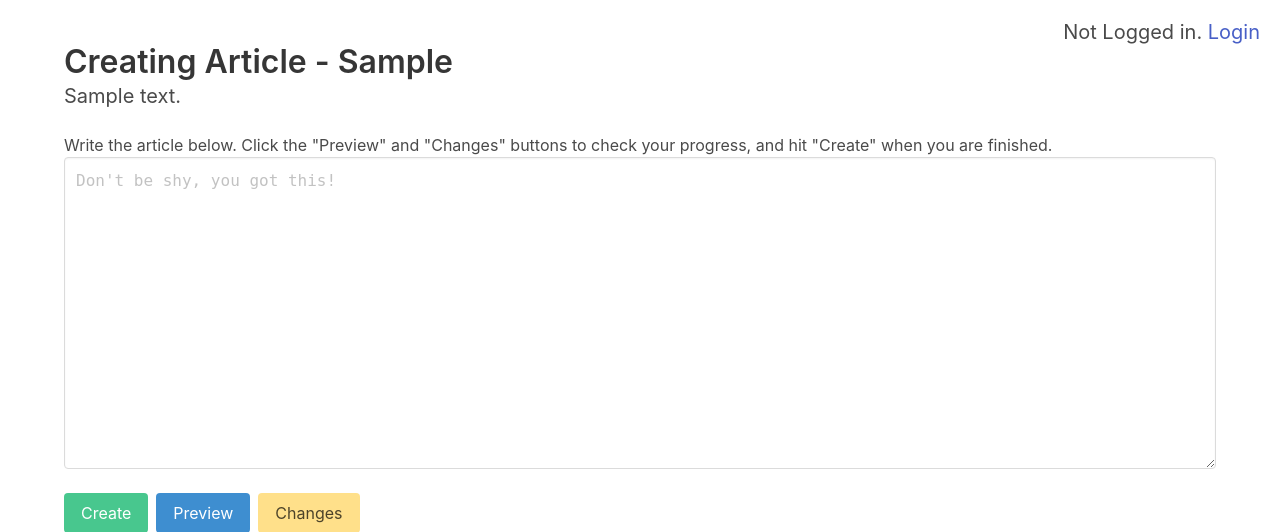
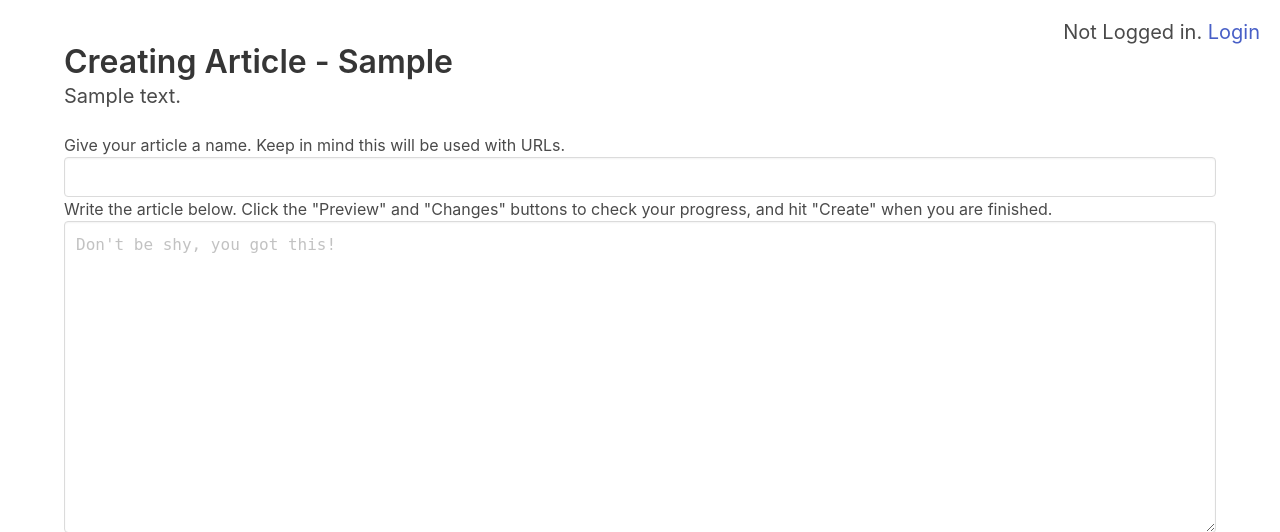
Before and after one commit to zack256/anaximander, a Flask app: template templates/create_article.html in a window 1280 px wide. Shown: the top 532 px of the page. Run offline with Flask 2, Linux system fonts and the light colour scheme; the template is opened without the code that fills it: values that come from a table or form of the project are taken from there, others are empty; tables that the repository leaves empty hold one stand-in row (values such as "Sample post"); parts of the project's set-up code (start-up, migrations or seed data) failed here and were passed over; some libraries are stand-ins or nearby versions.

Commit message:
finished create article, or at least the basics of it.

```diff
--- a/main.py
+++ b/main.py
@@ -87,8 +87,8 @@ class Wiki(db.Model):
 class Member(db.Model):
     __tablename__ = "members"
     id = db.Column(db.Integer, primary_key = True, autoincrement = True)
-    user_id = db.Column(db.Integer(), db.ForeignKey('user.id'), primary_key = True, autoincrement = False)
-    wiki_id = db.Column(db.Integer(), db.ForeignKey('wikis.id'), primary_key = True, autoincrement = False)
+    user_id = db.Column(db.Integer(), db.ForeignKey('user.id'), primary_key = True, autoincrement = False)  # autoincrement is needed.
+    wiki_id = db.Column(db.Integer(), db.ForeignKey('wikis.id'), primary_key = True, autoincrement = False) # " " "
     clearance = db.Column(db.Integer()) # 0-4. more on that later.
     user = db.relationship(User, backref = "wikis_m")
     wiki = db.relationship(Wiki, backref = "users_m")
@@ -108,6 +108,7 @@ class Diff(db.Model):
     created = db.Column(db.DateTime())
     editor_id = db.Column(db.Integer(), db.ForeignKey('user.id', ondelete = 'CASCADE'))
     article_id = db.Column(db.Integer(), db.ForeignKey('articles.id', ondelete = 'CASCADE'))
+    convert_version_id = db.Column(db.Integer(), db.ForeignKey('wiki_convert_versions.id', ondelete = 'CASCADE'))
     sub_diffs = db.relationship("SubDiff", backref = "diff")
 
 class SubDiff(db.Model):
@@ -117,6 +118,13 @@ class SubDiff(db.Model):
     operation = db.Column(db.Boolean(), nullable = False)   # Subtraction (0) or Addition (1).
     index = db.Column(db.Integer())
     content = db.Column(db.String(4096))
+
+class WikiConvertVersion(db.Model):
+    __tablename__ = "wiki_convert_versions"
+    id = db.Column(db.Integer, primary_key = True)
+    released = db.Column(db.DateTime)
+    version = db.Column(db.Float)
+    diffs = db.relationship("Diff", backref = "convert_version")
 
 user_manager = UserManager(app, db, User, UserInvitationClass = UserInvitation)
 
@@ -258,6 +266,10 @@ def news_author_handler(requested):
     article_lists = get_article_list_for_display(articles)
     return render_template("news/author.html", article_lists = article_lists, est_date = get_presentable_date, author = user)
 
+def make_wiki_dirs(wiki_path):
+    os.mkdir(wiki_path)
+    os.mkdir(wiki_path + "/articles")
+
 def add_wiki(name, full, description, creator):
     if not restrict.check_if_valid_wiki_name(name):
         app.logger.error("Invalid wiki name.")
@@ -282,7 +294,8 @@ def add_wiki(name, full, description, creator):
     assc.wiki = new_wiki
     db.session.add(assc)
     db.session.commit()
-    os.mkdir(wiki_dir_path)
+    #os.mkdir(wiki_dir_path)
+    make_wiki_dirs(wiki_dir_path)
     return True
 
 @app.route("/wikis/<requested>")
@@ -313,3 +326,46 @@ def add_article_pg_handler(requested):
     if wiki == None:
         return "Wiki not found!"
     return render_template("create_article.html", wiki = wiki)
+
+def user_clearance_level(user, wiki):
+    member = Member.query.filter((Member.wiki_id == wiki.id) & (Member.user_id == user.id)).first()
+    return member.clearance if member else -1
+
+def user_can_create_article(user, wiki):
+    clearance = user_clearance_level(user, wiki)
+    if wiki.privacy >= 1:
+        return clearance >= 2
+    return clearance != 0
+
+def create_article(wiki, name, body, creator):
+    if not user_can_create_article(creator, wiki):
+        return "Insufficient roles to create an article on this wiki."
+    if not restrict.check_if_valid_wiki_article_name(name):
+        return "Invalid article name."
+    already = Article.query.filter((Article.wiki_id == wiki.id) & (Article.name == name)).first()
+    if already:
+        return "Article already in database."
+    article_path = config.paths.WIKIS_DIR + wiki.name + "/articles/" + name + ".txt"
+    if os.path.isdir(article_path):
+        return "Article not in database, but cannot be added as a file with the same name exists."
+    with open(article_path, "w") as file:
+        file.write(body)
+    created = datetime.datetime.now()
+    new_article = Article()
+    new_article.name = name
+    new_article.created = created
+    new_article.user_id = creator.id
+    new_article.wiki_id = wiki.id
+    db.session.add(new_article)
+    db.session.commit()
+    return redirect("/wikis/{}/articles/{}/".format(wiki.name, name))
+
+@app.route("/wikis/<requested>/forms/create-article/", methods = ["POST"])
+@login_required
+def create_article_handler(requested):
+    wiki = Wiki.query.filter(Wiki.name == requested).first()
+    if wiki == None:
+        return "Wiki not found!"
+    name = request.form["name"]
+    body = request.form["article"]
+    return create_article(wiki, name, body, current_user)
--- a/templates/create_article.html
+++ b/templates/create_article.html
@@ -4,11 +4,14 @@
 <h3 class = "title is-3">Creating Article - {{ wiki.full }}</h3>
 <h5 class = "subtitle is-5">{{ wiki.description }}</h5>
 <br/>
+<p>Give your article a name. Keep in mind this will be used with URLs.</p>
+<input class = "input" type = "text" name = "name" maxlength = "80" pattern = "^([_]?[a-zA-Z0-9().,!~*\-[\]{}])+$" id = "createArticleName" form = "createArticleForm">
 <p>Write the article below. Click the "Preview" and "Changes" buttons to check your progress, and hit "Create" when you are finished.</p>
-<textarea class = "textarea wiki-text-box" placeholder = "Don't be shy, you got this!" rows = "12"></textarea>
+<textarea class = "textarea wiki-text-box" placeholder = "Don't be shy, you got this!" rows = "12" name = "article" form = "createArticleForm"></textarea>
 <br/>
 <div class = "buttons">
-    <button class = "button is-success">Create</button>
+    <form method = "POST" action = "/wikis/{{ wiki.name }}/forms/create-article/" id = "createArticleForm" onsubmit = "if (addWikiSubmitted) { return false; } else { if (addWikiCheck()) { addWikiSubmitted = true; return true; } else { return false; } }"></form>
+    <button class = "button is-success" type = "submit" form = "createArticleForm">Create</button>
     <button class = "button is-info">Preview</button>
     <button class = "button is-warning">Changes</button>
 </div>
```
